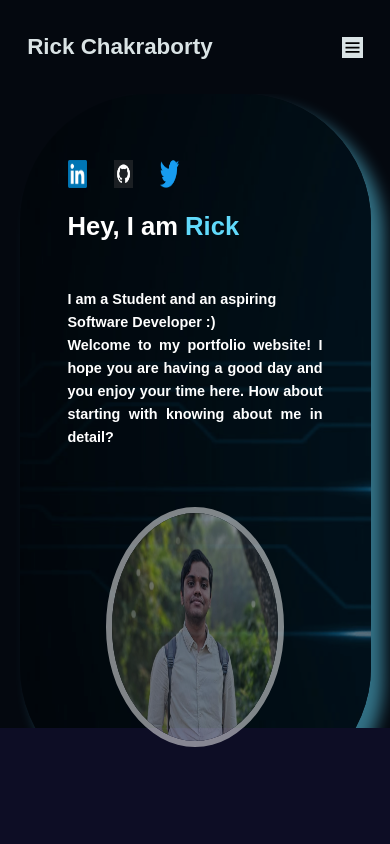
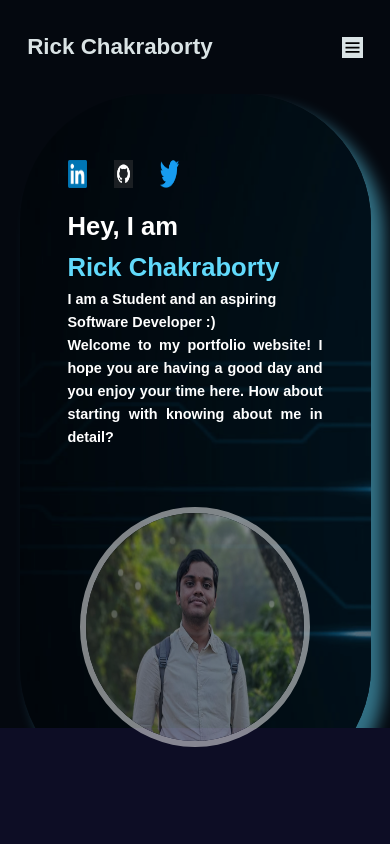
Before and after one commit to Rick2702-codes/PortfolioWebsite, a plain HTML site: page index.html in a window 390 px wide. Shown: the top 844 px of the page. Drawn offline with Linux system fonts and the light colour scheme; a web font is replaced by a local one.

Commit message:
Fixed form submission and some displays

```diff
--- a/index.html
+++ b/index.html
@@ -155,6 +155,7 @@
         </div>
         <div class="form-container section" id="contact" data-animation="slide-from-left-2point4s">
             <form method="POST" action="https://formsubmit.co/rick24656@gmail.com">
+                <input type="hidden" name="_origin" value="https://https://rick2025portfolio.netlify.app/">
                 <input type="text" name="name" placeholder="Your Full Name" required>
                 <input type="email" name="email" placeholder="Your Email ID" required>
                 <input type="tel" name="contact" placeholder="Your Contact Number" required>
--- a/style.css
+++ b/style.css
@@ -192,8 +192,8 @@ p.welcome-heading{
 .welcome-heading span {
     color: #61dafb;
     font-weight: 800;
-    /* display: inline-block; */
-    /* position: relative; */
+    display: inline-block;
+    position: relative;
     animation: slidingLineFade 4s linear infinite;
 }
 @keyframes slidingLineFade {
@@ -753,6 +753,9 @@ footer a:hover img{
         height: 22px;
         width: 22px;
     }
+    .right-box img{
+        width: 90%;
+    }
 }
 @media (max-width: 397px) {
     .left-box{
```
